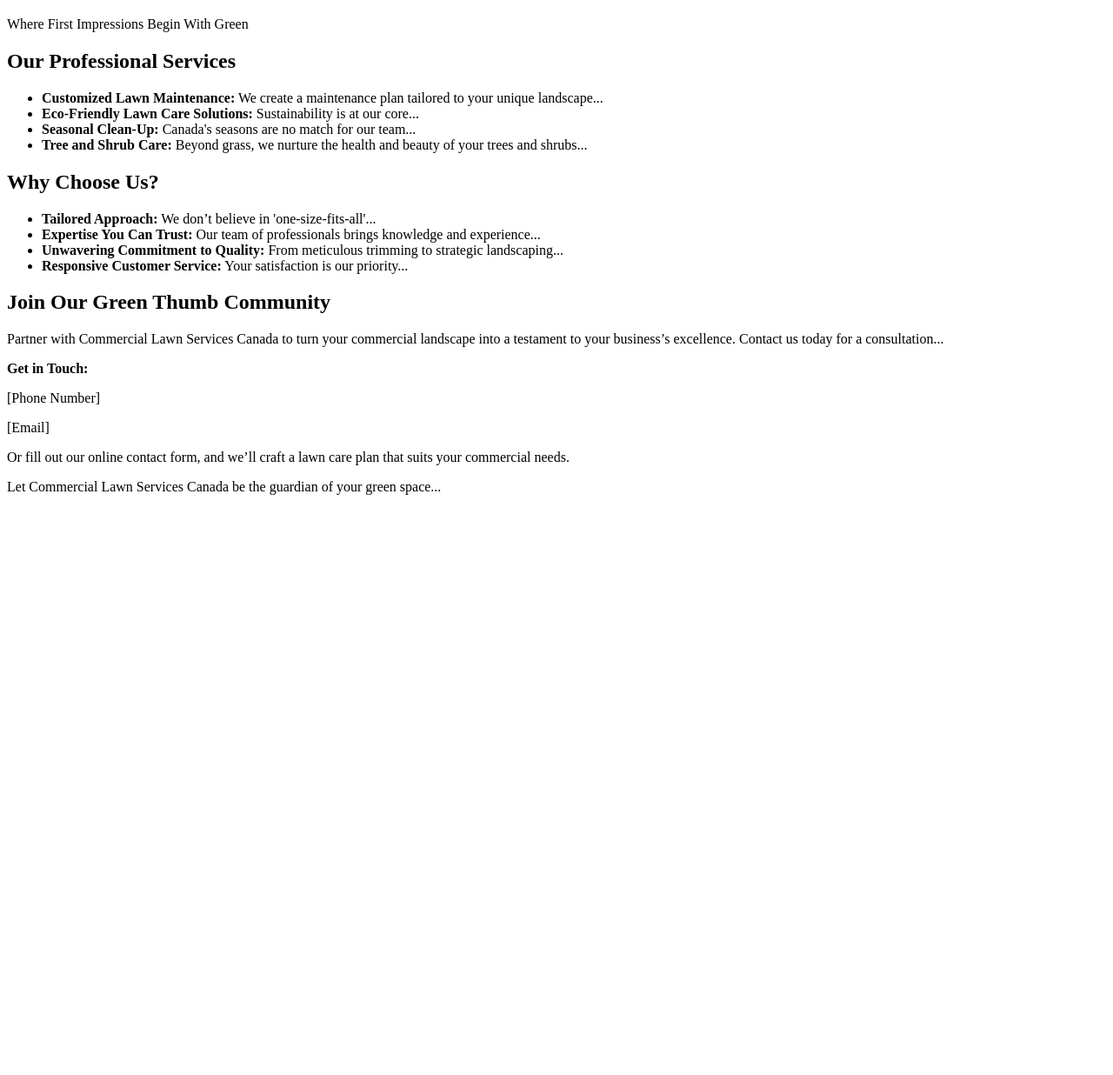
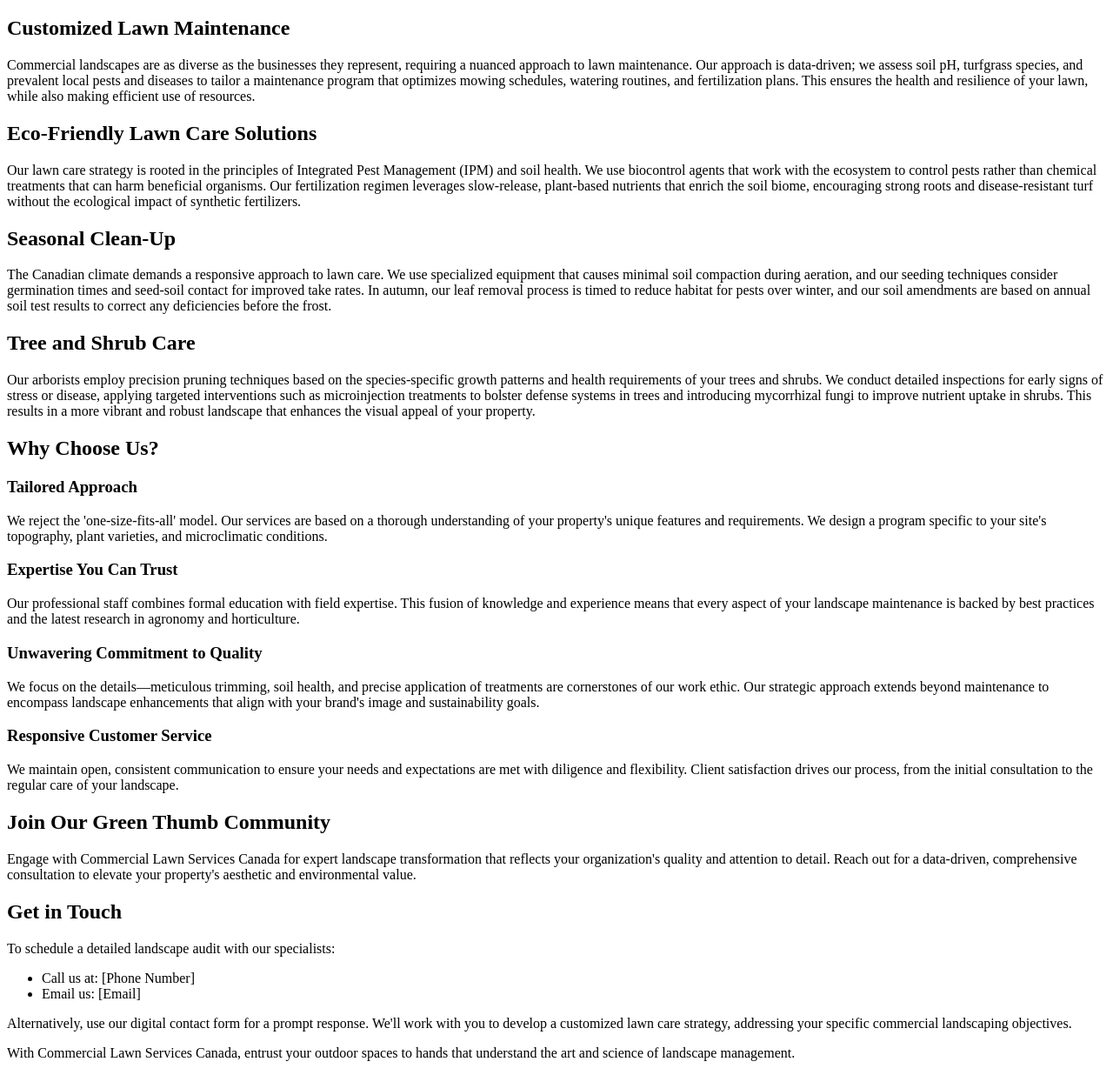
Before and after one commit to dmont55/dmont55.copycheck.io, a plain HTML site: page index.html in a window 1280 px wide. Shown: the part 61-1297 px from the top of the page at 87% size. Before the commit the page ends 800 px from the top, so only its background shows below. Drawn offline with Linux system fonts and the light colour scheme.

Commit message:
Update index.html

```diff
--- a/index.html
+++ b/index.html
@@ -2,50 +2,65 @@
 <html lang="en">
 <head>
     <meta charset="UTF-8">
-    <meta http-equiv="X-UA-Compatible" content="IE=edge">
     <meta name="viewport" content="width=device-width, initial-scale=1.0">
-    <title>Expert Commercial Lawn Services in Canada - commerciallawnservices.ca</title>
-    <meta name="description" content="Elevate your business’s exterior with our professional commercial lawn services across Canada. Tailored care, sustainable practices, and impeccable landscapes - commerciallawnservices.ca.">
-    <link rel="stylesheet" href="styles.css"> <!-- You'll need to create your own CSS file or link to an existing one -->
+    <title>Welcome to Commercial Lawn Services Canada</title>
 </head>
 <body>
     <header>
         <h1>Welcome to Commercial Lawn Services Canada</h1>
-        <p>Where First Impressions Begin With Green</p>
     </header>
 
-    <section id="services">
-        <h2>Our Professional Services</h2>
-        <ul>
-            <li><strong>Customized Lawn Maintenance:</strong> We create a maintenance plan tailored to your unique landscape...</li>
-            <li><strong>Eco-Friendly Lawn Care Solutions:</strong> Sustainability is at our core...</li>
-            <li><strong>Seasonal Clean-Up:</strong> Canada's seasons are no match for our team...</li>
-            <li><strong>Tree and Shrub Care:</strong> Beyond grass, we nurture the health and beauty of your trees and shrubs...</li>
-        </ul>
-    </section>
+    <main>
+        <section>
+            <h2>Customized Lawn Maintenance</h2>
+            <p>Commercial landscapes are as diverse as the businesses they represent, requiring a nuanced approach to lawn maintenance. Our approach is data-driven; we assess soil pH, turfgrass species, and prevalent local pests and diseases to tailor a maintenance program that optimizes mowing schedules, watering routines, and fertilization plans. This ensures the health and resilience of your lawn, while also making efficient use of resources.</p>
+        </section>
 
-    <section id="why-choose-us">
-        <h2>Why Choose Us?</h2>
-        <ul>
-            <li><strong>Tailored Approach:</strong> We don’t believe in 'one-size-fits-all'...</li>
-            <li><strong>Expertise You Can Trust:</strong> Our team of professionals brings knowledge and experience...</li>
-            <li><strong>Unwavering Commitment to Quality:</strong> From meticulous trimming to strategic landscaping...</li>
-            <li><strong>Responsive Customer Service:</strong> Your satisfaction is our priority...</li>
-        </ul>
-    </section>
+        <section>
+            <h2>Eco-Friendly Lawn Care Solutions</h2>
+            <p>Our lawn care strategy is rooted in the principles of Integrated Pest Management (IPM) and soil health. We use biocontrol agents that work with the ecosystem to control pests rather than chemical treatments that can harm beneficial organisms. Our fertilization regimen leverages slow-release, plant-based nutrients that enrich the soil biome, encouraging strong roots and disease-resistant turf without the ecological impact of synthetic fertilizers.</p>
+        </section>
 
-    <section id="contact">
-        <h2>Join Our Green Thumb Community</h2>
-        <p>Partner with Commercial Lawn Services Canada to turn your commercial landscape into a testament to your business’s excellence. Contact us today for a consultation...</p>
-        <p><strong>Get in Touch:</strong></p>
-        <p>[Phone Number]</p>
-        <p>[Email]</p>
-        <!-- Ideally, you would have a form here for users to fill out -->
-        <p>Or fill out our online contact form, and we’ll craft a lawn care plan that suits your commercial needs.</p>
-    </section>
+        <section>
+            <h2>Seasonal Clean-Up</h2>
+            <p>The Canadian climate demands a responsive approach to lawn care. We use specialized equipment that causes minimal soil compaction during aeration, and our seeding techniques consider germination times and seed-soil contact for improved take rates. In autumn, our leaf removal process is timed to reduce habitat for pests over winter, and our soil amendments are based on annual soil test results to correct any deficiencies before the frost.</p>
+        </section>
 
-    <footer>
-        <p>Let Commercial Lawn Services Canada be the guardian of your green space...</p>
-    </footer>
+        <section>
+            <h2>Tree and Shrub Care</h2>
+            <p>Our arborists employ precision pruning techniques based on the species-specific growth patterns and health requirements of your trees and shrubs. We conduct detailed inspections for early signs of stress or disease, applying targeted interventions such as microinjection treatments to bolster defense systems in trees and introducing mycorrhizal fungi to improve nutrient uptake in shrubs. This results in a more vibrant and robust landscape that enhances the visual appeal of your property.</p>
+        </section>
+
+        <section>
+            <h2>Why Choose Us?</h2>
+            <h3>Tailored Approach</h3>
+            <p>We reject the 'one-size-fits-all' model. Our services are based on a thorough understanding of your property's unique features and requirements. We design a program specific to your site's topography, plant varieties, and microclimatic conditions.</p>
+
+            <h3>Expertise You Can Trust</h3>
+            <p>Our professional staff combines formal education with field expertise. This fusion of knowledge and experience means that every aspect of your landscape maintenance is backed by best practices and the latest research in agronomy and horticulture.</p>
+
+            <h3>Unwavering Commitment to Quality</h3>
+            <p>We focus on the details—meticulous trimming, soil health, and precise application of treatments are cornerstones of our work ethic. Our strategic approach extends beyond maintenance to encompass landscape enhancements that align with your brand's image and sustainability goals.</p>
+
+            <h3>Responsive Customer Service</h3>
+            <p>We maintain open, consistent communication to ensure your needs and expectations are met with diligence and flexibility. Client satisfaction drives our process, from the initial consultation to the regular care of your landscape.</p>
+        </section>
+
+        <section>
+            <h2>Join Our Green Thumb Community</h2>
+            <p>Engage with Commercial Lawn Services Canada for expert landscape transformation that reflects your organization's quality and attention to detail. Reach out for a data-driven, comprehensive consultation to elevate your property's aesthetic and environmental value.</p>
+        </section>
+
+        <section>
+            <h2>Get in Touch</h2>
+            <p>To schedule a detailed landscape audit with our specialists:</p>
+            <ul>
+                <li>Call us at: [Phone Number]</li>
+                <li>Email us: [Email]</li>
+            </ul>
+            <p>Alternatively, use our digital contact form for a prompt response. We'll work with you to develop a customized lawn care strategy, addressing your specific commercial landscaping objectives.</p>
+            <p>With Commercial Lawn Services Canada, entrust your outdoor spaces to hands that understand the art and science of landscape management.</p>
+        </section>
+    </main>
 </body>
 </html>
```
